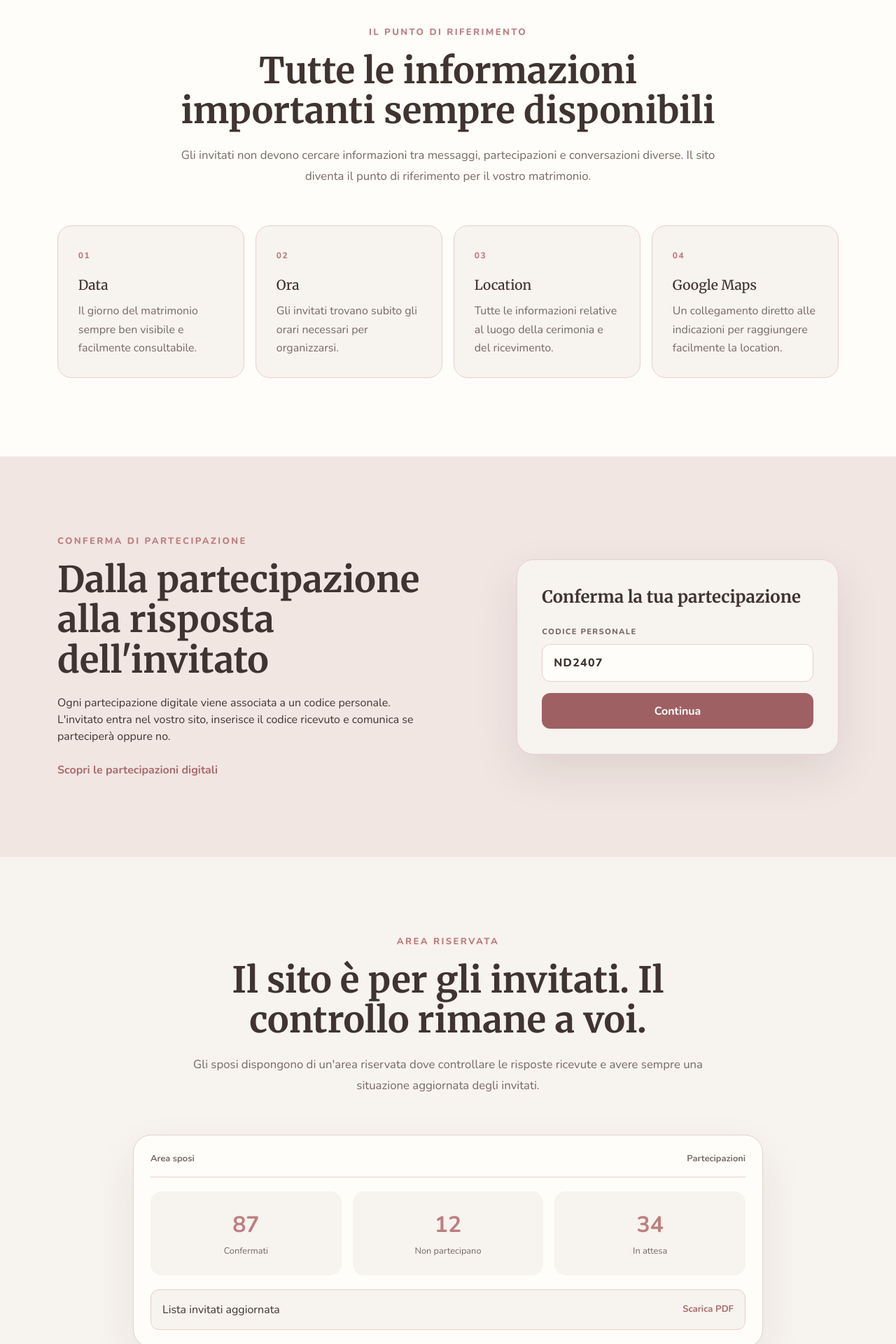
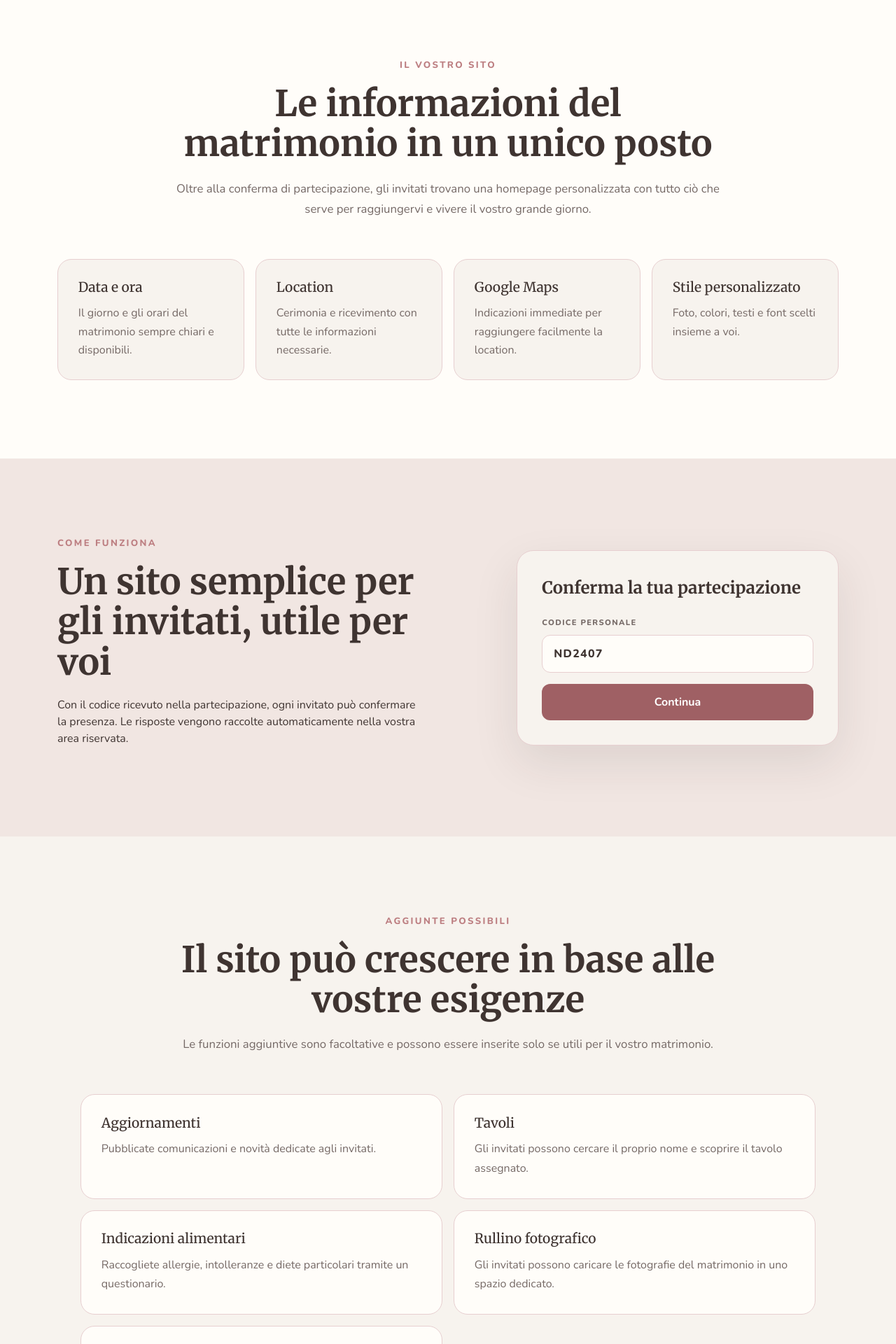
Before and after one commit to simonedantevisconti/nozze-digitali, a React (Vite) app: page /sito-matrimonio in a window 1280 px wide. Shown: the part 820-2740 px from the top of the page at 70% size. Built offline with nearby package versions, Linux system fonts and the light colour scheme.

Commit message:
Simplify wedding website page

```diff
--- a/src/pages/SitoMatrimonioPage.jsx
+++ b/src/pages/SitoMatrimonioPage.jsx
@@ -1,4 +1,3 @@
-import { Link } from "react-router-dom";
 import SeoPage from "../components/SeoPage";
 import Reveal from "../components/Reveal";
 
@@ -8,11 +7,34 @@ const SitoMatrimonioPage = () => {
   const whatsappLink =
     "https://wa.me/393451287102?text=Ciao%2C%20vorrei%20ricevere%20informazioni%20sul%20sito%20per%20il%20mio%20matrimonio.";
 
+  const extras = [
+    [
+      "Aggiornamenti",
+      "Pubblicate comunicazioni e novità dedicate agli invitati.",
+    ],
+    [
+      "Tavoli",
+      "Gli invitati possono cercare il proprio nome e scoprire il tavolo assegnato.",
+    ],
+    [
+      "Indicazioni alimentari",
+      "Raccogliete allergie, intolleranze e diete particolari tramite un questionario.",
+    ],
+    [
+      "Rullino fotografico",
+      "Gli invitati possono caricare le fotografie del matrimonio in uno spazio dedicato.",
+    ],
+    [
+      "Bomboniere",
+      "Una sezione personalizzata per eventuali indicazioni relative alle bomboniere.",
+    ],
+  ];
+
   return (
     <>
       <SeoPage
         title="Sito Web per Matrimonio Personalizzato | Nozze Digitali"
-        description="Un sito personalizzato per il matrimonio con partecipazioni digitali, conferme online, informazioni su data e location e area riservata per gli sposi."
+        description="Un sito personalizzato per il matrimonio con informazioni su data, location, Google Maps, conferme online e servizi aggiuntivi."
         canonical="https://nozzedigitali.site/sito-matrimonio"
         breadcrumbName="Sito matrimonio"
       />
@@ -22,20 +44,19 @@ const SitoMatrimonioPage = () => {
           <div className="container">
             <Reveal>
               <div className="wedding-site-hero-content">
-                <p className="wedding-site-eyebrow">SITO WEB PER MATRIMONIO</p>
+                <p className="wedding-site-eyebrow">SITO MATRIMONIO</p>
 
-                <h1>Il vostro matrimonio ha il suo spazio digitale</h1>
+                <h1>Tutto il vostro matrimonio in un unico spazio digitale</h1>
 
                 <p className="wedding-site-intro">
-                  Un sito personalizzato dove i vostri invitati possono trovare
-                  le informazioni del grande giorno, utilizzare il proprio
-                  codice per confermare la presenza e accedere agli eventuali
-                  servizi che avete scelto.
+                  Creiamo un sito personalizzato dove gli invitati trovano le
+                  informazioni importanti e possono accedere alle funzioni che
+                  avete scelto per il vostro matrimonio.
                 </p>
 
                 <div className="wedding-site-hero-actions">
-                  <a href="#incluso" className="btn btn-primary-custom">
-                    Scopri cosa comprende
+                  <a href="#il-vostro-sito" className="btn btn-primary-custom">
+                    Scopri il sito
                   </a>
 
                   <a
@@ -52,66 +73,48 @@ const SitoMatrimonioPage = () => {
           </div>
         </section>
 
-        <section className="wedding-site-information">
+        <section id="il-vostro-sito" className="wedding-site-information">
           <div className="container">
             <Reveal>
               <div className="wedding-site-heading">
-                <p className="wedding-site-eyebrow">IL PUNTO DI RIFERIMENTO</p>
+                <p className="wedding-site-eyebrow">IL VOSTRO SITO</p>
 
-                <h2>Tutte le informazioni importanti sempre disponibili</h2>
+                <h2>Le informazioni del matrimonio in un unico posto</h2>
 
                 <p>
-                  Gli invitati non devono cercare informazioni tra messaggi,
-                  partecipazioni e conversazioni diverse. Il sito diventa il
-                  punto di riferimento per il vostro matrimonio.
+                  Oltre alla conferma di partecipazione, gli invitati trovano
+                  una homepage personalizzata con tutto ciò che serve per
+                  raggiungervi e vivere il vostro grande giorno.
                 </p>
               </div>
             </Reveal>
 
             <div className="wedding-site-information-grid">
-              <Reveal>
-                <article>
-                  <span>01</span>
-                  <h3>Data</h3>
-                  <p>
-                    Il giorno del matrimonio sempre ben visibile e facilmente
-                    consultabile.
-                  </p>
-                </article>
-              </Reveal>
-
-              <Reveal delay={80}>
-                <article>
-                  <span>02</span>
-                  <h3>Ora</h3>
-                  <p>
-                    Gli invitati trovano subito gli orari necessari per
-                    organizzarsi.
-                  </p>
-                </article>
-              </Reveal>
-
-              <Reveal delay={160}>
-                <article>
-                  <span>03</span>
-                  <h3>Location</h3>
-                  <p>
-                    Tutte le informazioni relative al luogo della cerimonia e
-                    del ricevimento.
-                  </p>
-                </article>
-              </Reveal>
-
-              <Reveal delay={240}>
-                <article>
-                  <span>04</span>
-                  <h3>Google Maps</h3>
-                  <p>
-                    Un collegamento diretto alle indicazioni per raggiungere
-                    facilmente la location.
-                  </p>
-                </article>
-              </Reveal>
+              {[
+                [
+                  "Data e ora",
+                  "Il giorno e gli orari del matrimonio sempre chiari e disponibili.",
+                ],
+                [
+                  "Location",
+                  "Cerimonia e ricevimento con tutte le informazioni necessarie.",
+                ],
+                [
+                  "Google Maps",
+                  "Indicazioni immediate per raggiungere facilmente la location.",
+                ],
+                [
+                  "Stile personalizzato",
+                  "Foto, colori, testi e font scelti insieme a voi.",
+                ],
+              ].map(([title, text], index) => (
+                <Reveal key={title} delay={index * 70}>
+                  <article>
+                    <h3>{title}</h3>
+                    <p>{text}</p>
+                  </article>
+                </Reveal>
+              ))}
             </div>
           </div>
         </section>
@@ -121,37 +124,25 @@ const SitoMatrimonioPage = () => {
             <div className="wedding-site-confirmation-grid">
               <Reveal>
                 <div>
-                  <p className="wedding-site-eyebrow">
-                    CONFERMA DI PARTECIPAZIONE
-                  </p>
+                  <p className="wedding-site-eyebrow">COME FUNZIONA</p>
 
-                  <h2>Dalla partecipazione alla risposta dell'invitato</h2>
+                  <h2>Un sito semplice per gli invitati, utile per voi</h2>
 
                   <p>
-                    Ogni partecipazione digitale viene associata a un codice
-                    personale. L'invitato entra nel vostro sito, inserisce il
-                    codice ricevuto e comunica se parteciperà oppure no.
+                    Con il codice ricevuto nella partecipazione, ogni invitato
+                    può confermare la presenza. Le risposte vengono raccolte
+                    automaticamente nella vostra area riservata.
                   </p>
-
-                  <Link
-                    to="/partecipazioni-digitali"
-                    className="wedding-site-text-link"
-                  >
-                    Scopri le partecipazioni digitali
-                  </Link>
                 </div>
               </Reveal>
 
               <Reveal delay={120}>
                 <div className="wedding-site-confirmation-demo">
                   <p>Conferma la tua partecipazione</p>
-
                   <span className="wedding-site-confirmation-label">
                     CODICE PERSONALE
                   </span>
-
                   <div className="wedding-site-confirmation-code">ND2407</div>
-
                   <span className="wedding-site-confirmation-button">
                     Continua
                   </span>
@@ -161,212 +152,32 @@ const SitoMatrimonioPage = () => {
           </div>
         </section>
 
-        <section className="wedding-site-admin">
-          <div className="container">
-            <Reveal>
-              <div className="wedding-site-heading">
-                <p className="wedding-site-eyebrow">AREA RISERVATA</p>
-
-                <h2>Il sito è per gli invitati. Il controllo rimane a voi.</h2>
-
-                <p>
-                  Gli sposi dispongono di un'area riservata dove controllare le
-                  risposte ricevute e avere sempre una situazione aggiornata
-                  degli invitati.
-                </p>
-              </div>
-            </Reveal>
-
-            <Reveal delay={100}>
-              <div className="wedding-site-admin-panel">
-                <div className="wedding-site-admin-header">
-                  <span>Area sposi</span>
-                  <span>Partecipazioni</span>
-                </div>
-
-                <div className="wedding-site-admin-stats">
-                  <article>
-                    <strong>87</strong>
-                    <span>Confermati</span>
-                  </article>
-
-                  <article>
-                    <strong>12</strong>
-                    <span>Non partecipano</span>
-                  </article>
-
-                  <article>
-                    <strong>34</strong>
-                    <span>In attesa</span>
-                  </article>
-                </div>
-
-                <div className="wedding-site-admin-bottom">
-                  <span>Lista invitati aggiornata</span>
-                  <strong>Scarica PDF</strong>
-                </div>
-              </div>
-            </Reveal>
-          </div>
-        </section>
-
-        <section id="incluso" className="wedding-site-package">
-          <div className="container">
-            <Reveal>
-              <div className="wedding-site-heading">
-                <p className="wedding-site-eyebrow">PACCHETTO BASE</p>
-
-                <h2>Cosa comprende il servizio da 300 €</h2>
-
-                <p>
-                  Il pacchetto base contiene tutto il necessario per creare le
-                  partecipazioni, raccogliere le conferme e mettere online il
-                  vostro sito.
-                </p>
-              </div>
-            </Reveal>
-
-            <Reveal delay={100}>
-              <div className="wedding-site-package-box">
-                <div className="wedding-site-package-price">
-                  <div>
-                    <span>Pacchetto base</span>
-                    <p>Il cuore di Nozze Digitali</p>
-                  </div>
-
-                  <strong>300 €</strong>
-                </div>
-
-                <div className="wedding-site-package-grid">
-                  {[
-                    "Partecipazioni digitali personalizzate",
-                    "Codice univoco per ogni partecipazione",
-                    "Conferma o rifiuto della presenza online",
-                    "Sito personalizzato del matrimonio",
-                    "Data, ora, location e Google Maps",
-                    "Area riservata per gli sposi",
-                    "Lista invitati sempre aggiornata",
-                    "Esportazione della lista in PDF",
-                    "Dominio personalizzato",
-                    "Personalizzazione di foto, colori, testi e font",
-                  ].map((item) => (
-                    <div key={item}>
-                      <span>✓</span>
-                      <p>{item}</p>
-                    </div>
-                  ))}
-                </div>
-              </div>
-            </Reveal>
-          </div>
-        </section>
-
         <section className="wedding-site-extras">
           <div className="container">
             <Reveal>
               <div className="wedding-site-heading">
-                <p className="wedding-site-eyebrow">
-                  PERSONALIZZATE IL SERVIZIO
-                </p>
+                <p className="wedding-site-eyebrow">AGGIUNTE POSSIBILI</p>
 
-                <h2>Aggiungete solo le sezioni che vi servono</h2>
+                <h2>Il sito può crescere in base alle vostre esigenze</h2>
 
                 <p>
-                  Le funzioni aggiuntive non sono obbligatorie. Potete costruire
-                  il vostro sito partendo dal pacchetto base e aggiungendo solo
-                  ciò che è utile per il vostro matrimonio.
+                  Le funzioni aggiuntive sono facoltative e possono essere
+                  inserite solo se utili per il vostro matrimonio.
                 </p>
               </div>
             </Reveal>
 
             <div className="wedding-site-extras-grid">
-              {[
-                [
-                  "Aggiornamenti",
-                  "Pubblicate comunicazioni e novità dedicate agli invitati.",
-                  "+50 €",
-                ],
-                [
-                  "Tavoli",
-                  "Gli invitati possono cercare il proprio nome e scoprire il tavolo assegnato.",
-                  "+50 €",
-                ],
-                [
-                  "Indicazioni alimentari",
-                  "Raccogliete allergie, intolleranze e diete particolari tramite un questionario.",
-                  "+50 €",
-                ],
-                [
-                  "Rullino fotografico",
-                  "Gli invitati caricano le foto del matrimonio e voi approvate quelle da mostrare.",
-                  "+100 €",
-                ],
-                [
-                  "Bomboniere",
-                  "Una sezione personalizzata per eventuali indicazioni relative alle bomboniere.",
-                  "+50 €",
-                ],
-              ].map(([title, description, price]) => (
-                <Reveal key={title}>
+              {extras.map(([title, description], index) => (
+                <Reveal key={title} delay={index * 60}>
                   <article className="wedding-site-extra-card">
                     <div>
                       <h3>{title}</h3>
-                      <strong>{price}</strong>
                     </div>
-
                     <p>{description}</p>
                   </article>
                 </Reveal>
               ))}
-            </div>
-          </div>
-        </section>
-
-        <section className="wedding-site-personalization">
-          <div className="container">
-            <div className="wedding-site-personalization-grid">
-              <Reveal>
-                <div>
-                  <p className="wedding-site-eyebrow">UN SITO DAVVERO VOSTRO</p>
-
-                  <h2>Non un template uguale per tutti</h2>
-
-                  <p>
-                    Il sito viene adattato allo stile del vostro matrimonio.
-                    Fotografie, palette, font e testi vengono scelti insieme per
-                    creare uno spazio coerente con le vostre partecipazioni.
-                  </p>
-                </div>
-              </Reveal>
-
-              <Reveal delay={120}>
-                <div className="wedding-site-personalization-list">
-                  <div>
-                    <span>01</span>
-                    <p>Fotografie</p>
-                  </div>
-
-                  <div>
-                    <span>02</span>
-                    <p>Colori</p>
-                  </div>
-
-                  <div>
-                    <span>03</span>
-                    <p>Font</p>
-                  </div>
-
-                  <div>
-                    <span>04</span>
-                    <p>Testi</p>
-                  </div>
-
-                  <div>
-                    <span>05</span>
-                    <p>Dominio personalizzato</p>
-                  </div>
-                </div>
-              </Reveal>
             </div>
           </div>
         </section>
@@ -377,12 +188,10 @@ const SitoMatrimonioPage = () => {
               <div className="wedding-site-example-box">
                 <div>
                   <p className="wedding-site-eyebrow">ESEMPIO REALE</p>
-
                   <h2>Marta &amp; Simone</h2>
-
                   <p>
-                    Visitate un sito reale per vedere come può presentarsi Nozze
-                    Digitali agli invitati.
+                    Guardate un sito già realizzato per vedere come può
+                    presentarsi l'esperienza completa agli invitati.
                   </p>
                 </div>
 
@@ -410,9 +219,8 @@ const SitoMatrimonioPage = () => {
                 <h2>Creiamo il sito del vostro matrimonio</h2>
 
                 <p>
-                  Raccontateci il vostro progetto e lo stile che avete scelto.
-                  Partiremo dalle vostre partecipazioni per costruire uno spazio
-                  digitale coordinato e semplice da usare.
+                  Partiamo dal vostro stile e dalle funzioni che vi servono per
+                  costruire uno spazio semplice, coordinato e personale.
                 </p>
 
                 <a
```
